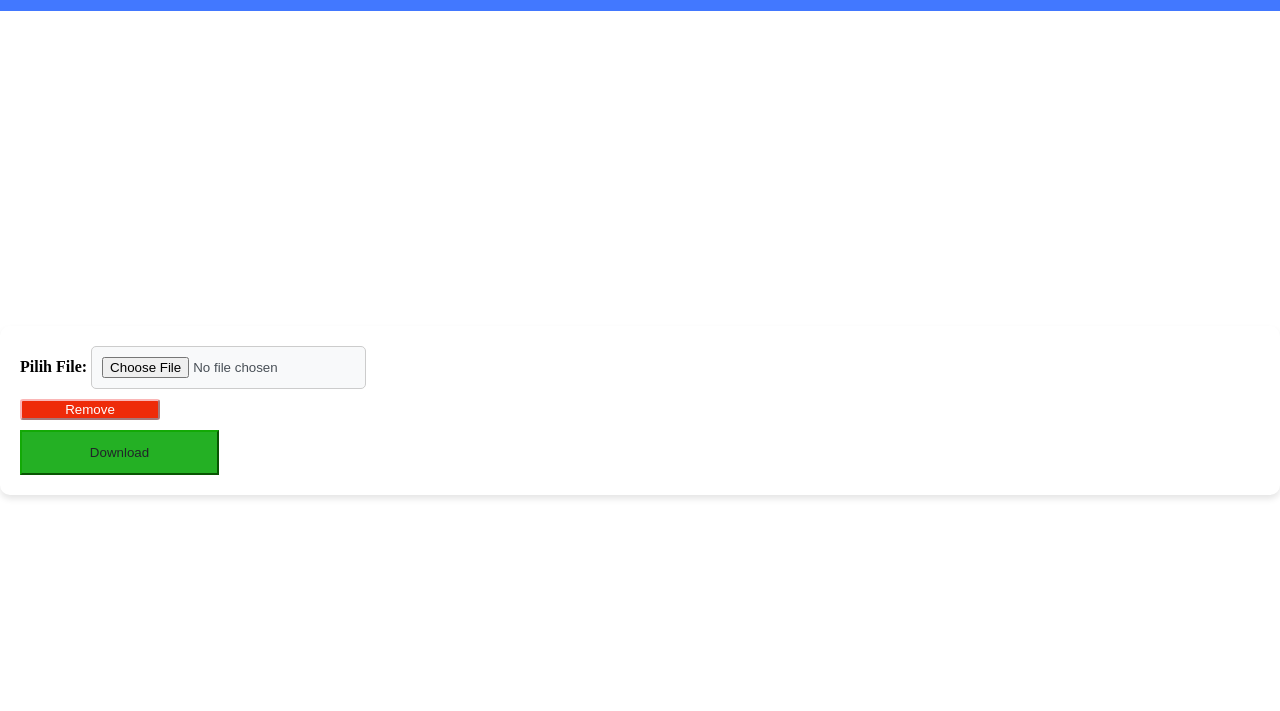
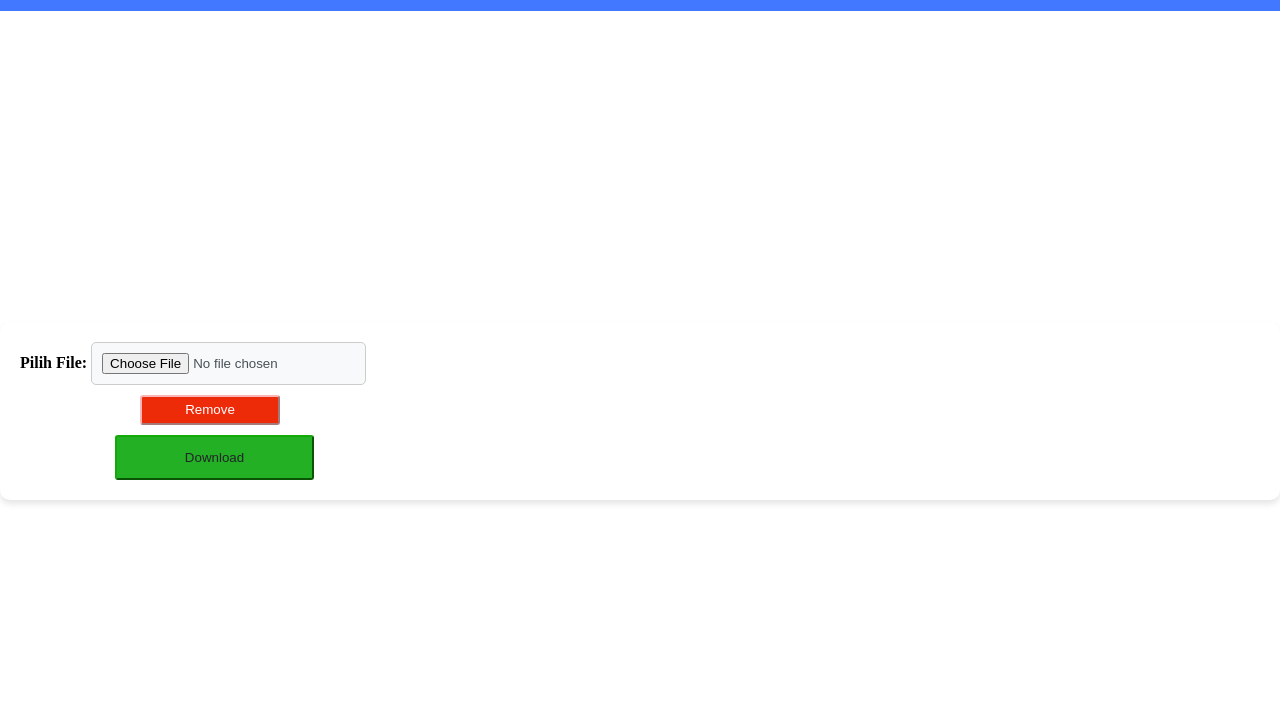
Before and after one commit to Anjaszz/Hapus-background, a plain HTML site: page index.html in a window 1280 px wide. Shown: the part 89-800 px from the top of the page. Drawn offline with nearby package versions, Linux system fonts and the light colour scheme.

Commit message:
update css

```diff
--- a/styles.css
+++ b/styles.css
@@ -41,11 +41,8 @@ img {
     color: #fff;
     border-color: #fab6b6;
     margin-top: 10px;
-<<<<<<< HEAD
+
     margin-left: 120px;
-=======
-    margin-left: 50px;
->>>>>>> 6a6760c39c8b4abb012c3bc96f616d5d4cf8bdd0
     height: 30px;
     width: 140px;
     border-radius: 3px;
@@ -63,11 +60,7 @@ img {
     margin-top: 10px;
     height: 45px;
     width: 199px;
-<<<<<<< HEAD
     margin-left: 95px;
-=======
-    margin-left: 65px;
->>>>>>> 6a6760c39c8b4abb012c3bc96f616d5d4cf8bdd0
     border-radius: 3px;
 }
 
```
